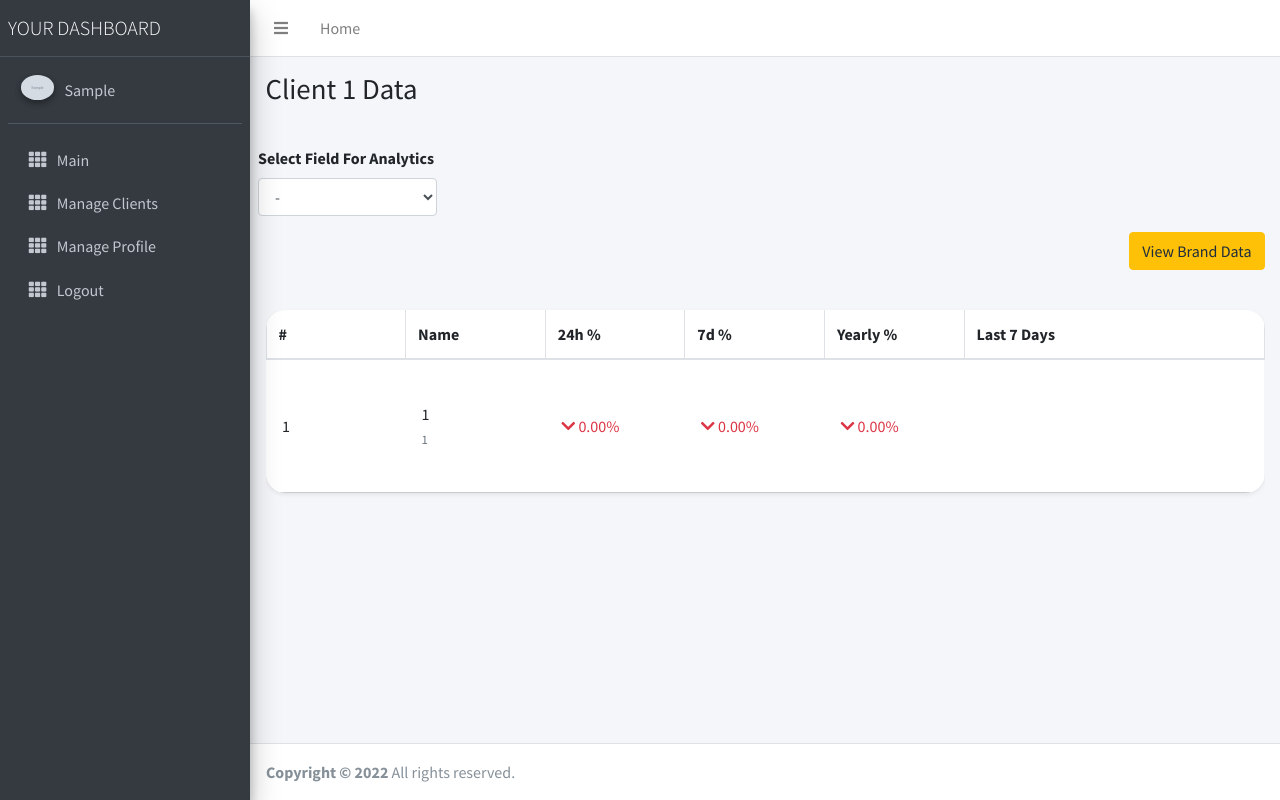
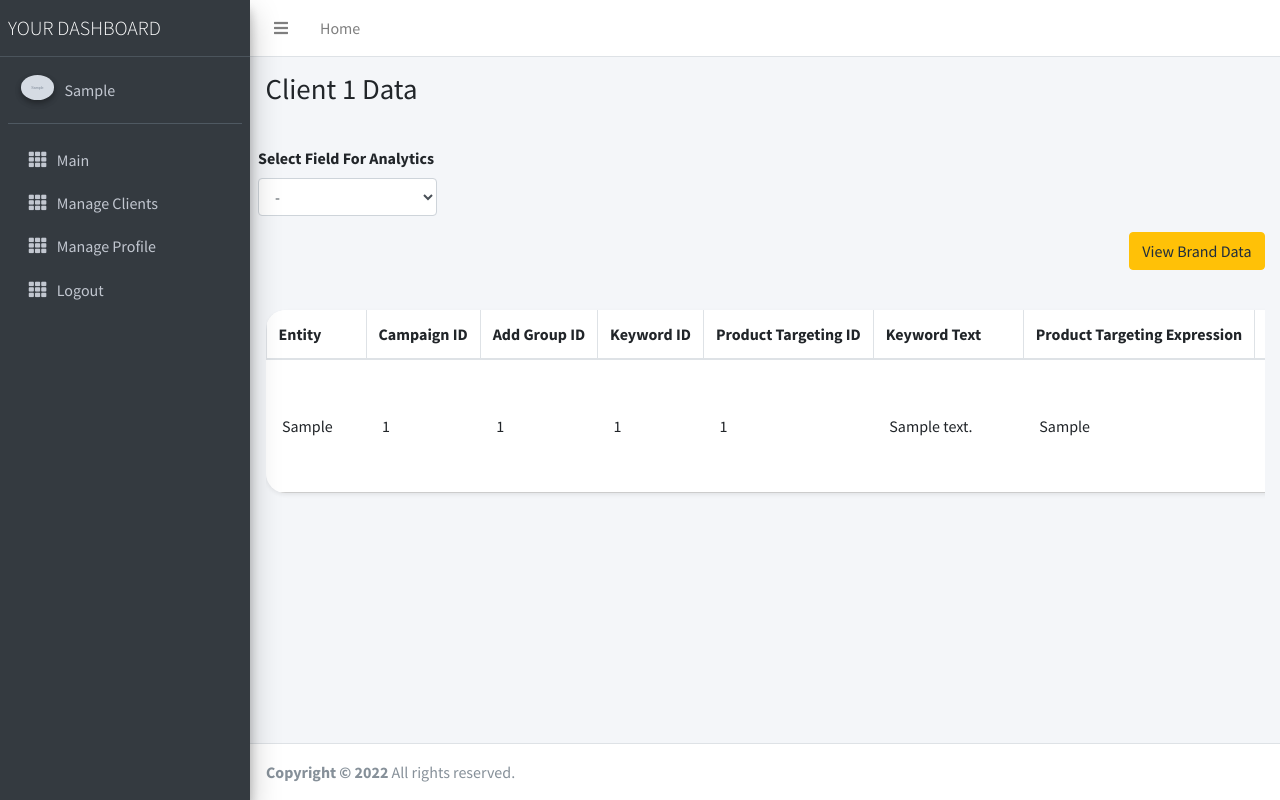
Before and after one commit to aneeqakbar/owais-new, a Django app: page /dashboard/view-client-data/1/product/1/ in a window 1280 px wide. Run offline with Django 4.2, Linux system fonts and the light colour scheme; a user stored in the database is signed in; tables that the repository leaves empty hold one stand-in row (values such as "Sample post"); grey boxes marked "Sample" are stand-in pictures; some libraries are stand-ins or nearby versions.

Commit message:
Done revision

```diff
--- a/dashboard/models.py
+++ b/dashboard/models.py
@@ -39,6 +39,7 @@ class AnalyticalValue(models.Model):
     Acos = models.TextField(null=True, blank=True)
     CPC = models.TextField(null=True, blank=True)
     ROAS = models.TextField(null=True, blank=True)
+    Bid = models.TextField(null=True, blank=True)
     created_at = models.DateTimeField(auto_now_add=False, default=datetime.now())
 
     def __str__(self):
@@ -105,7 +106,7 @@ class DataProduct(models.Model):
             return self.Product_Targeting_Expression
 
     def get_field_analytics(self, field_name=''):
-        fields = ['Impressions', 'Clicks', 'Click_through_Rate', 'Spend', 'Sales', 'Orders', 'Units', 'Conversion_Rate', 'Acos', 'CPC', 'ROAS']
+        fields = ['Impressions', 'Clicks', 'Click_through_Rate', 'Spend', 'Sales', 'Orders', 'Units', 'Conversion_Rate', 'Acos', 'CPC', 'ROAS', 'Bid']
         if not field_name or not field_name in fields:
             return {
                 "daily": 0,
@@ -256,7 +257,7 @@ class DataBrand(models.Model):
             return self.Product_Targeting_Expression
 
     def get_field_analytics(self, field_name=''):
-        fields = ['Impressions', 'Clicks', 'Click_through_Rate', 'Spend', 'Sales', 'Orders', 'Units', 'Conversion_Rate', 'Acos', 'CPC', 'ROAS']
+        fields = ['Impressions', 'Clicks', 'Click_through_Rate', 'Spend', 'Sales', 'Orders', 'Units', 'Conversion_Rate', 'Acos', 'CPC', 'ROAS', 'Bid']
         if not field_name or not field_name in fields:
             return {
                 "daily": 0,
--- a/dashboard/utils.py
+++ b/dashboard/utils.py
@@ -9,7 +9,10 @@ def calculate_change(new, old):
 
 
 def get_number(value):
-    return re.sub("[^0-9.+-]", '', str(value))
+    number = re.sub("[^0-9.+-]", '', str(value))
+    if number:
+        return number
+    return "0"
 
 
 
--- a/dashboard/views.py
+++ b/dashboard/views.py
@@ -137,6 +137,16 @@ class ViewClientData(View):
 class ViewClientDataAnalytics(View):
     def get(self, request, client_id, data_type, field):
         page = request.GET.get("page", 1)
+        order_filter = request.GET.get("o", None)
+        fields = [
+            "Entity",
+            "Campaign_Id",
+            "Ad_Group_Id",
+            "Keyword_Id",
+            "Product_Targeting_Id",
+            "Keyword_Text",
+            "Product_Targeting_Expression",
+        ]
         template_name = 'dashboard/client_data_view.html'
         client = Client.objects.get(id = client_id)
         if data_type == "product":
@@ -147,6 +157,15 @@ class ViewClientDataAnalytics(View):
             data = client.data_brands.all().order_by("-id")
         else:
             raise Http404()
+
+        try:
+            if order_filter:
+                if str(order_filter).startswith("-"):
+                    data = data.order_by(f"{fields[int(order_filter)]}")
+                else:
+                    data = data.order_by(f"-{fields[int(order_filter)]}")
+        except:
+            pass
 
         paginator = Paginator(data, 20)
         try:
--- a/templates/dashboard/client_product_field_data_view.html
+++ b/templates/dashboard/client_product_field_data_view.html
@@ -52,28 +52,48 @@ Client {{field}} Data
     <table id="client_data_table" class="shadow-sm display compact hover nowrap table table-bordered table-striped my-4" style="width: 100%;">
         <thead>
             <tr>
-              <th scope="col" onclick="sortTable(0)">
-                #
+              <th class="text-no-overflow" onclick="sortTable(1)">
+                Entity
                 <span class="icon"></span>
               </th>
               <th class="text-no-overflow" onclick="sortTable(1)">
-                Name
+                Campaign ID
                 <span class="icon"></span>
               </th>
               <th class="text-no-overflow" onclick="sortTable(2)">
+                Add Group ID
+                <span class="icon"></span>
+              </th>
+              <th class="text-no-overflow" onclick="sortTable(3)">
+                Keyword ID
+                <span class="icon"></span>
+              </th>
+              <th class="text-no-overflow" onclick="sortTable(4)">
+                Product Targeting ID
+                <span class="icon"></span>
+              </th>
+              <th class="text-no-overflow" style="min-width: 150px; width: 300px;">
+                Keyword Text
+                <span class="icon"></span>
+              </th>
+              <th class="text-no-overflow" style="min-width: 150px; width: 300px;">
+                Product Targeting Expression
+                <span class="icon"></span>
+              </th>
+              <th class="text-no-overflow" style="min-width: 150px; width: 300px;">
                 24h %
                 <span class="icon"></span>
               </th>
-              <th class="text-no-overflow" onclick="sortTable(3)">
+              <th class="text-no-overflow" style="min-width: 150px; width: 300px;">
                 7d %
                 <span class="icon"></span>
               </th>
-              <th class="text-no-overflow" onclick="sortTable(4)">
+              <th class="text-no-overflow" style="min-width: 150px; width: 300px;">
                 Yearly %
                 <span class="icon"></span>
               </th>
               <th class="text-no-overflow" style="min-width: 150px; width: 300px;">
-                Last 7 Days
+                Last 7 days
                 <span class="icon"></span>
               </th>
             </tr>
@@ -81,16 +101,13 @@ Client {{field}} Data
           <tbody>
             {% for entry in data %}
             <tr>
-                <td>{{forloop.counter}}</td>
-                <td>
-                  <span>
-                    {{field}}
-                  </span>
-                  <br>
-                  <small class="text-muted">
-                    {{entry.get_unique_id|int_or_value}}
-                  </small>
-                </td>
+                <td>{{entry.Entity}}</td>
+                <td>{{entry.Campaign_Id|int_or_value}}</td>
+                <td>{{entry.Ad_Group_Id|int_or_value}}</td>
+                <td>{{entry.Keyword_Id|int_or_value}}</td>
+                <td>{{entry.Product_Targeting_Id|int_or_value}}</td>
+                <td>{{entry.Keyword_Text}}</td>
+                <td>{{entry.Product_Targeting_Expression}}</td>
                 {% with entry|get_field_analytics:field as value %}
                   <td>
                       {% if value.daily|compareInt:"0" %}
@@ -216,7 +233,7 @@ Client {{field}} Data
 </script> {% endcomment %}
 
 <script>
-  function sortTable(n) {
+  {% comment %} function sortTable(n) {
     var table, rows, switching, i, x, y, shouldSwitch, dir, switchcount = 0;
     table = document.getElementById("client_data_table");
     switching = true;
@@ -269,8 +286,30 @@ Client {{field}} Data
         }
       }
     }
-  }
-
+  } {% endcomment %}
+  $(function () {
+    const clientDataTable = document.getElementById("client_data_table");
+    let ths = clientDataTable.querySelectorAll("th");
+    ths.forEach((th, i)=>{
+      th.addEventListener("click", (e)=>{
+        ths.forEach((th)=>{
+          let iconCont = th.querySelector(".icon");
+          iconCont.innerHTML = ``;
+        })
+        let iconCont = th.querySelector(".icon");
+        if (th.classList.contains("sorting_desc")) {
+          iconCont.innerHTML = `<i class="fas fa-caret-up"></i>`;
+        } else if (th.classList.contains("sorting_asc")) {
+          iconCont.innerHTML = `<i class="fas fa-caret-down"></i>`;
+        }
+        if (window.location.href.includes(`?o=${i}`)){
+          window.location.href = `${window.location.href.split("?o")[0]}?o=-${i}`;
+        } else {
+          window.location.href = `${window.location.href.split("?o")[0]}?o=${i}`;
+        }
+      })
+    })
+  });
   let analyticSelectInput = document.getElementById("analytic-field-select");
   analyticSelectInput.addEventListener("change", ()=>{
     let url = `{% url 'dashboard:ViewClientData' client_id=client.id data_type=data_type %}${analyticSelectInput.value}/`
--- a/templates/dashboard/template-parts/client_product_data_header.html
+++ b/templates/dashboard/template-parts/client_product_data_header.html
@@ -15,6 +15,7 @@
         <option value="Acos" {% if field == "Acos" %} selected {% endif %}>Acos</option>
         <option value="CPC" {% if field == "CPC" %} selected {% endif %}>CPC</option>
         <option value="ROAS" {% if field == "ROAS" %} selected {% endif %}>ROAS</option>
+        <option value="Bid" {% if field == "Bid" %} selected {% endif %}>Bid</option>
         </select>
     </div>
     <div class="col-12 text-right">
```
Also changed, not shown: sheets/process_data.py (+6 -4 lines), dashboard/migrations/0019_analyticalvalue_bid_alter_analyticalvalue_created_at_and_more.py (added), 3 other files.
